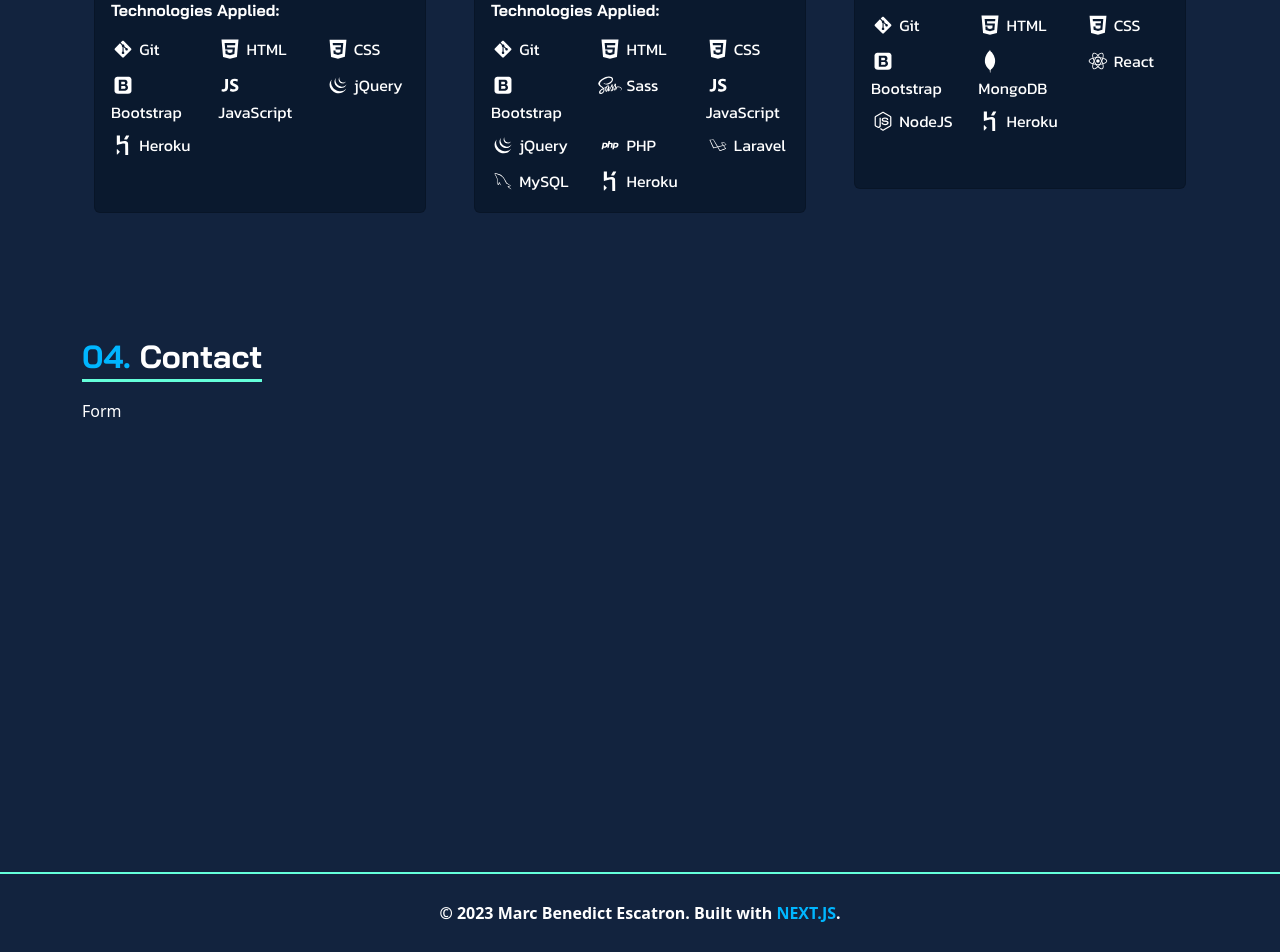
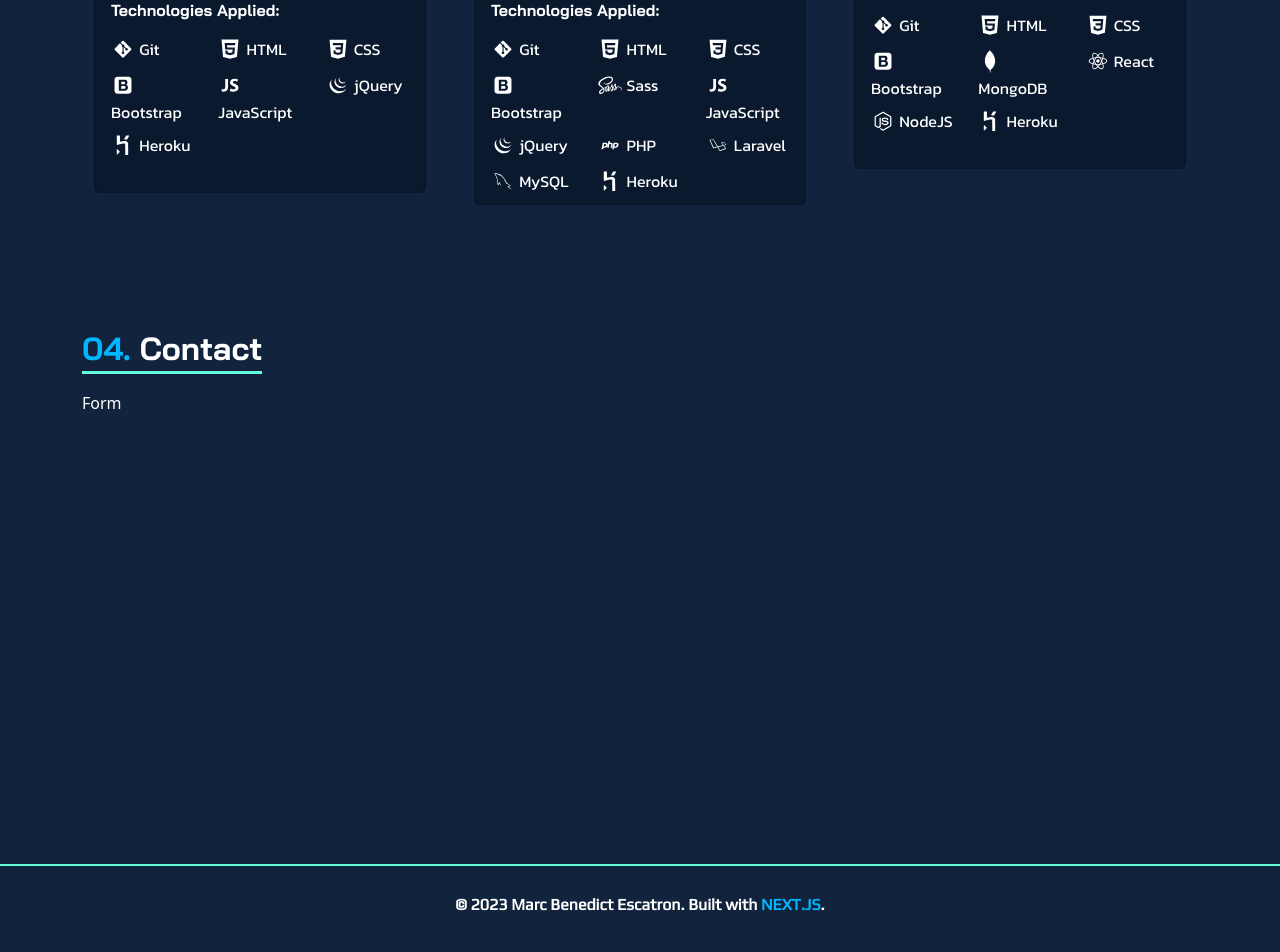
Before and after one commit to MarcEscatron07/marc-portfolio-nextjs, a Next.js app: page / in a window 1280 px wide. Shown: the part 2628-3580 px from the top of the page. Built offline with nearby package versions, Linux system fonts and the light colour scheme.

Commit message:
updated Footer > Credit

```diff
--- a/components/partials/Footer.tsx
+++ b/components/partials/Footer.tsx
@@ -5,7 +5,7 @@ function Footer() {
   return (
     <>
         <footer className="navbar-footer">
-            <p className="m-0">&copy; 2023 Marc Benedict Escatron.
+            <p className="navbar-credit">&copy; 2023 Marc Benedict Escatron.
             Built with <span><Link className="themed-link" href="https://nextjs.org/" target="_blank">NEXT.JS</Link></span>.</p>
         </footer>
     </>
--- a/styles/globals.css
+++ b/styles/globals.css
@@ -28,6 +28,7 @@
 }
 
 .nav-link,
+.navbar-footer .navbar-credit,
 #home h2 {
   font-family: "Play";
 }
@@ -122,6 +123,9 @@ a:visited {
   padding: 20px;
   border-top: 2px solid #64ffda;
   z-index: 99999;
+}
+.navbar-footer .navbar-credit {
+  margin: 0px;
 }
 
 .link-bullet {
@@ -228,7 +232,7 @@ a:visited {
   color: #ffffff;
 }
 #projects .projects-application .card .card-footer {
-  min-height: 220px;
+  min-height: 200px;
 }
 #projects .projects-application .application-icon {
   font-size: 1.5rem;
--- a/styles/globals.scss
+++ b/styles/globals.scss
@@ -48,6 +48,7 @@ $light-secondary: #64ffda;
 }
 
 .nav-link,
+.navbar-footer .navbar-credit,
 #home h2 {
     font-family: 'Play';
 }
@@ -159,6 +160,10 @@ a {
     padding: 20px;
     border-top: 2px solid $light-secondary;
     z-index: 99999;
+
+    .navbar-credit {
+        margin: 0px;
+    }
 }
 
 .link-bullet {
@@ -292,7 +297,7 @@ a {
             }
 
             .card-footer {
-                min-height: 220px;
+                min-height: 200px;
             }
         }
 
```
Also changed, not shown: 1 other file (tests, documents, lock files or other folders).
